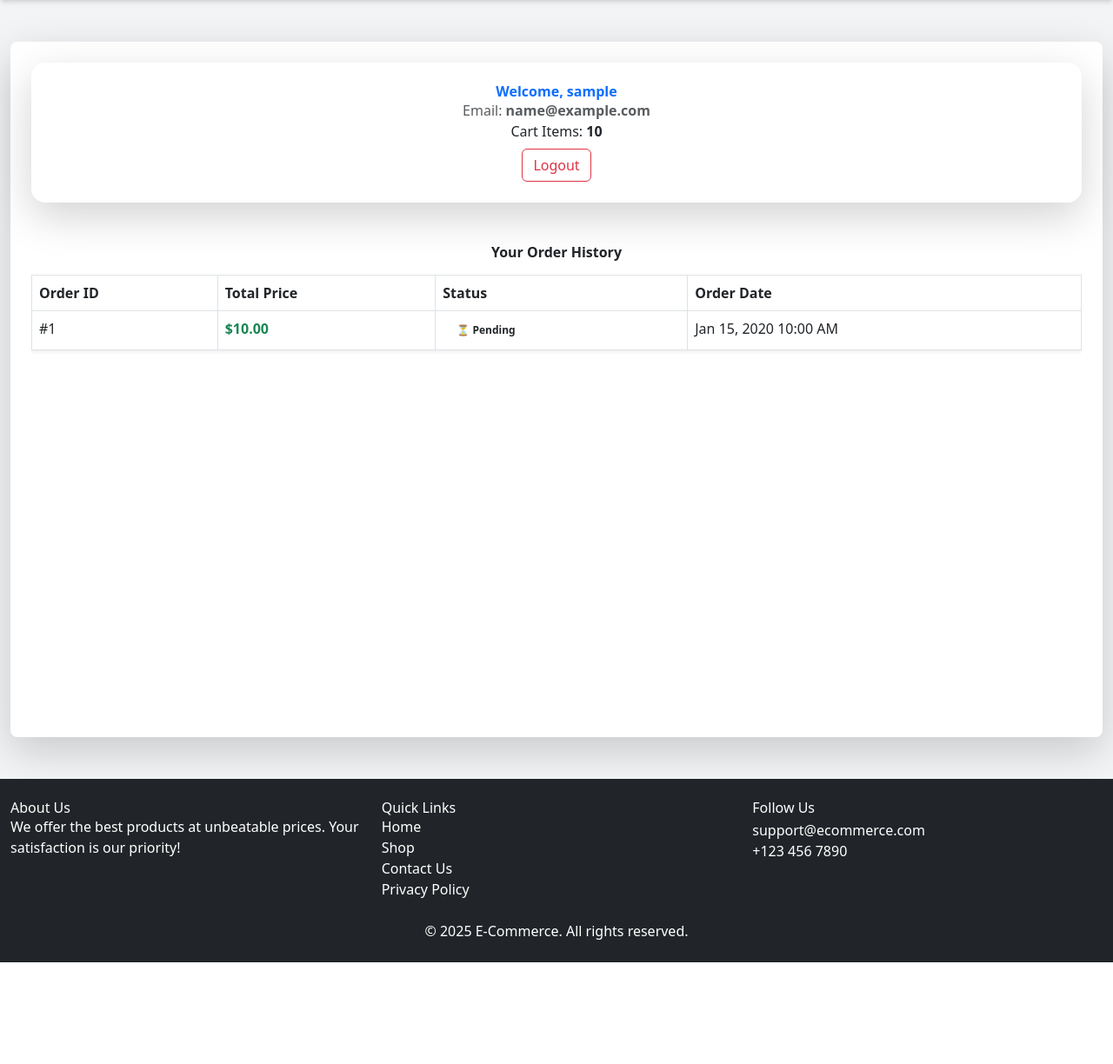
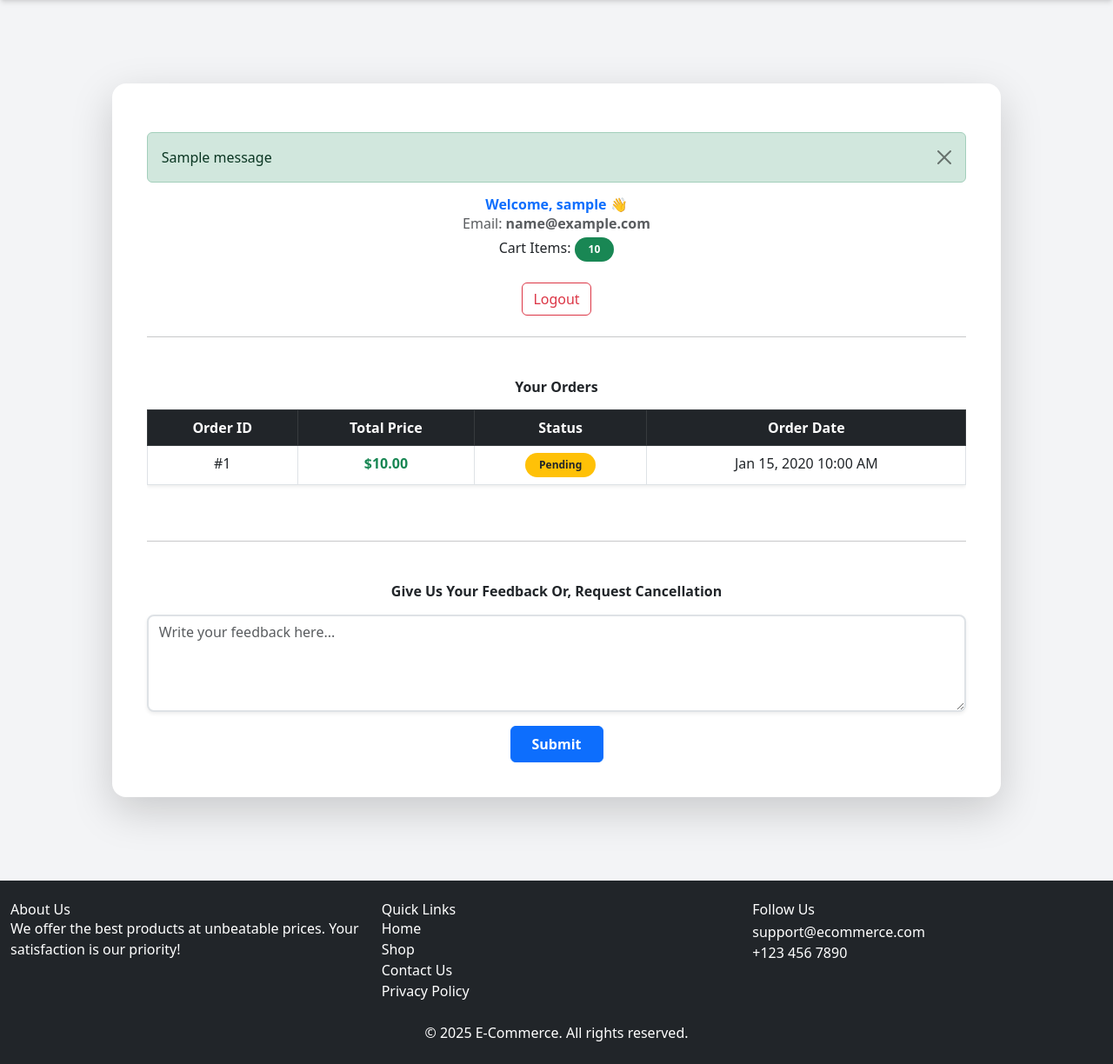
Before and after one commit to BossBaby25/django-ecommerce, a Django app: page /profile/ in a window 1280 px wide. Shown: the part 88-1312 px from the top of the page at 87% size. Before the commit the page ends 1195 px from the top, so only its background shows below. Run offline with Django 5.2, Linux system fonts and the light colour scheme; a user stored in the database is signed in; tables that the repository leaves empty hold one stand-in row (values such as "Sample post"); one stand-in notice (Sample message) is shown; some libraries are stand-ins or nearby versions.

Commit message:
order and feedback

```diff
--- a/store/forms.py
+++ b/store/forms.py
@@ -1,7 +1,7 @@
 from django import forms
 from django.contrib.auth.forms import UserCreationForm
 from django.contrib.auth.models import User
-
+from .models import Feedback
 
 class RegisterForm(UserCreationForm):
     email = forms.EmailField(required=True)
@@ -15,3 +15,12 @@ class RegisterForm(UserCreationForm):
         if User.objects.filter(email=email).exists():
             raise forms.ValidationError("This email is already registered.")
         return email
+
+
+class FeedbackForm(forms.ModelForm):
+    class Meta:
+        model = Feedback
+        fields = ['message']
+        widgets = {
+            'message': forms.Textarea(attrs={'rows': 4, 'placeholder': 'Write your feedback or message here...'})
+        }
--- a/store/models.py
+++ b/store/models.py
@@ -38,6 +38,7 @@ class Cart(models.Model):
 class Order(models.Model):
     user = models.ForeignKey(User, on_delete=models.CASCADE)
     total_price = models.DecimalField(max_digits=10, decimal_places=2)
+    products_info = models.TextField(null=True, blank=True)
     status = models.CharField(max_length=20, choices=[
         ("Pending", "Pending"),
         ("Shipped", "Shipped"),
@@ -46,8 +47,13 @@ class Order(models.Model):
     ], default="Pending")
     created_at = models.DateTimeField(auto_now_add=True)
 
-class OrderItem(models.Model):
-    order = models.ForeignKey(Order, on_delete=models.CASCADE, related_name="items")
-    product = models.CharField(max_length=255)
-    quantity = models.PositiveIntegerField()
-    price = models.DecimalField(max_digits=10, decimal_places=2)
+    def __str__(self):
+        return f"Order #{self.id} by {self.user.username}"
+
+class Feedback(models.Model):
+    user = models.ForeignKey(User, on_delete=models.CASCADE)
+    message = models.TextField()
+    submitted_at = models.DateTimeField(auto_now_add=True)
+
+    def __str__(self):
+        return f"{self.user.username} - {self.submitted_at.strftime('%Y-%m-%d %H:%M')}"
--- a/store/templates/store/profile.html
+++ b/store/templates/store/profile.html
@@ -2,25 +2,45 @@
 {% block title %}Profile{% endblock %}
 
 {% block content %}
-<div class="container mx-auto mt-10 p-6 bg-white shadow-lg rounded-lg min-h-screen flex flex-col">
-    <!-- Profile Card -->
-    <div class="card shadow-lg p-4 border-0 rounded-4">
-        <div class="text-center">
-            <h2 class="text-primary fw-bold">Welcome, {{ user.username }}</h2>
-            <p class="text-muted"><i class="bi bi-envelope"></i> Email: <strong>{{ user.email }}</strong></p>
-            <p><i class="bi bi-cart"></i> Cart Items: <strong>{{ cart_count }}</strong></p>
-            <a href="{% url 'logout' %}" class="btn btn-outline-danger mt-2"><i class="bi bi-box-arrow-right"></i> Logout</a>
+<div class="container py-5">
+  <div class="row justify-content-center">
+    <div class="col-lg-10">
+      <div class="card shadow-lg border-0 rounded-4 p-4">
+        <div class="card-body">
+            {% if messages %}
+  {% for message in messages %}
+    <div class="alert alert-success alert-dismissible fade show mt-3" role="alert">
+      <i class="bi bi-check-circle-fill"></i> {{ message }}
+      <button type="button" class="btn-close" data-bs-dismiss="alert" aria-label="Close"></button>
     </div>
+  {% endfor %}
+{% endif %}
+
+          <div class="text-center mb-4">
+            <h2 class="fw-bold text-primary">Welcome, {{ user.username }} 👋</h2>
+            <p class="text-muted mb-1">
+              <i class="bi bi-envelope"></i> Email: <strong>{{ user.email }}</strong>
+            </p>
+            <p class="mb-2">
+              <i class="bi bi-cart-check"></i> Cart Items:
+              <span class="badge bg-success px-3 py-2 rounded-pill">{{ cart_count }}</span>
+            </p>
+            <a href="{% url 'logout' %}" class="btn btn-outline-danger mt-3">
+              <i class="bi bi-box-arrow-right"></i> Logout
+            </a>
           </div>
+          <hr>
 
           <!-- Order History Section -->
           <div class="mt-5">
-        <h3 class="text-center text-dark fw-bold">Your Order History</h3>
+            <h3 class="text-center text-dark fw-bold">
+              <i class="bi bi-receipt"></i> Your Orders
+            </h3>
 
             {% if orders %}
               <div class="table-responsive mt-3">
-            <table class="table table-hover table-bordered shadow-sm">
-                <thead class="bg-dark text-light">
+                <table class="table table-hover table-bordered text-center shadow-sm">
+                  <thead class="table-dark text-light">
                     <tr>
                       <th>Order ID</th>
                       <th>Total Price</th>
@@ -32,16 +52,16 @@
                     {% for order in orders %}
                       <tr>
                         <td>#{{ order.id }}</td>
-                        <td class="text-success fw-bold">${{ order.total_price }}</td>
+                        <td class="fw-bold text-success">${{ order.total_price }}</td>
                         <td>
                           {% if order.status == "Pending" %}
-                                <span class="badge text-dark px-3 py-2 rounded-pill">⏳ Pending</span>
+                            <span class="badge bg-warning text-dark px-3 py-2 rounded-pill">Pending</span>
                           {% elif order.status == "Shipped" %}
-                                <span class="badge text-dark px-3 py-2 rounded-pill">🚚 Shipped</span>
+                            <span class="badge bg-primary text-white px-3 py-2 rounded-pill">Shipped</span>
                           {% elif order.status == "Delivered" %}
-                                <span class="badge text-dark px-3 py-2 rounded-pill">✅ Delivered</span>
+                            <span class="badge bg-success text-white px-3 py-2 rounded-pill">Delivered</span>
                           {% else %}
-                                <span class="badge text-dark px-3 py-2 rounded-pill">❌ Canceled</span>
+                            <span class="badge bg-danger text-white px-3 py-2 rounded-pill">Canceled</span>
                           {% endif %}
                         </td>
                         <td>{{ order.created_at|date:"M d, Y h:i A" }}</td>
@@ -51,10 +71,43 @@
                 </table>
               </div>
             {% else %}
-        <div class="alert alert-info text-center mt-4" role="alert">
-            <i class="bi bi-exclamation-circle"></i> No orders found. Start shopping now!
+              <div class="alert alert-info text-center mt-4">
+                <i class="bi bi-info-circle"></i> No orders found. Start shopping now!
               </div>
             {% endif %}
+          </div>
+
+          <hr class="mt-5">
+
+          <!-- Feedback Section -->
+          <div class="mt-5">
+            <h3 class="text-center text-dark fw-bold">
+                Give Us Your Feedback
+                <span>Or,</span>
+                <span>Request Cancellation</span>
+            </h3>
+
+            <form method="POST" class="mt-3">
+              {% csrf_token %}
+              <div class="mb-3">
+                <textarea
+                  name="message"
+                  class="form-control border-2 rounded-3 shadow-sm"
+                  rows="4"
+                  placeholder="Write your feedback here..."
+                  required></textarea>
+              </div>
+              <div class="text-center">
+                <button type="submit" class="btn btn-primary px-4 py-2 fw-bold">
+                  <i class="bi bi-send"></i> Submit
+                </button>
+              </div>
+            </form>
+          </div>
+
+        </div>
+      </div>
+    </div>
   </div>
 </div>
 
--- a/store/views.py
+++ b/store/views.py
@@ -2,7 +2,7 @@ from django.contrib.auth import login, authenticate, logout
 from django.contrib.auth.forms import UserCreationForm, AuthenticationForm
 from django.contrib.auth.decorators import login_required
 from .forms import RegisterForm
-from .models import Product, Category, Cart, Order, OrderItem
+from .models import Product, Category, Cart, Order
 from django.shortcuts import render, get_object_or_404, redirect
 from django.http import JsonResponse
 from django.middleware.csrf import get_token
@@ -11,6 +11,8 @@ from django.contrib.auth.models import AnonymousUser
 import time
 from django.contrib import messages
 from django.db import transaction
+from .forms import FeedbackForm
+from .models import Feedback
 
 def register(request):
     if request.method == "POST":
@@ -64,13 +66,25 @@ def user_logout(request):
 @login_required
 def profile(request):
     cart_count = Cart.objects.filter(user=request.user).aggregate(total_quantity=Sum('quantity'))['total_quantity'] or 0
-    orders = Order.objects.filter(user=request.user).order_by("-created_at")  # Fetch user's order history
+    orders = Order.objects.filter(user=request.user).order_by("-created_at")
+
+    feedback_form = FeedbackForm()
+    if request.method == "POST":
+        feedback_form = FeedbackForm(request.POST)
+        if feedback_form.is_valid():
+            feedback = feedback_form.save(commit=False)
+            feedback.user = request.user
+            feedback.save()
+            messages.success(request, "Thank you for your feedback!")
+            feedback_form = FeedbackForm()
 
     return render(request, 'store/profile.html', {
         'user': request.user,
         'cart_count': cart_count,
-        'orders': orders
+        'orders': orders,
+        'feedback_form': feedback_form
     })
+
 
 def home(request):
     products = Product.objects.all()
@@ -178,19 +192,19 @@ def checkout(request):
 
     total_price = sum(item.total_price() for item in cart_items)
 
+    product_info_list = []
+    for item in cart_items:
+        product_info_list.append(f"{item.product.name} (x{item.quantity})")
+    products_info_str = ", ".join(product_info_list)
+
     with transaction.atomic():
-        order = Order.objects.create(user=request.user, total_price=total_price)
-
-        for cart_item in cart_items:
-            OrderItem.objects.create(
-                order=order,
-                product=cart_item.product,
-                quantity=cart_item.quantity,
-                price=cart_item.product.price
-            )
+        order = Order.objects.create(
+            user=request.user,
+            total_price=total_price,
+            products_info=products_info_str
+        )
 
         cart_items.delete()
 
     request.session["checkout_success"] = "Your order has been placed successfully!"
-
     return redirect("profile")
```
Also changed, not shown: store/admin.py (+21 -4 lines), store/migrations/0007_feedback.py (added), store/migrations/0008_order_products_info_delete_orderitem.py (added). Lines whose indentation alone changed are shown as unchanged.
